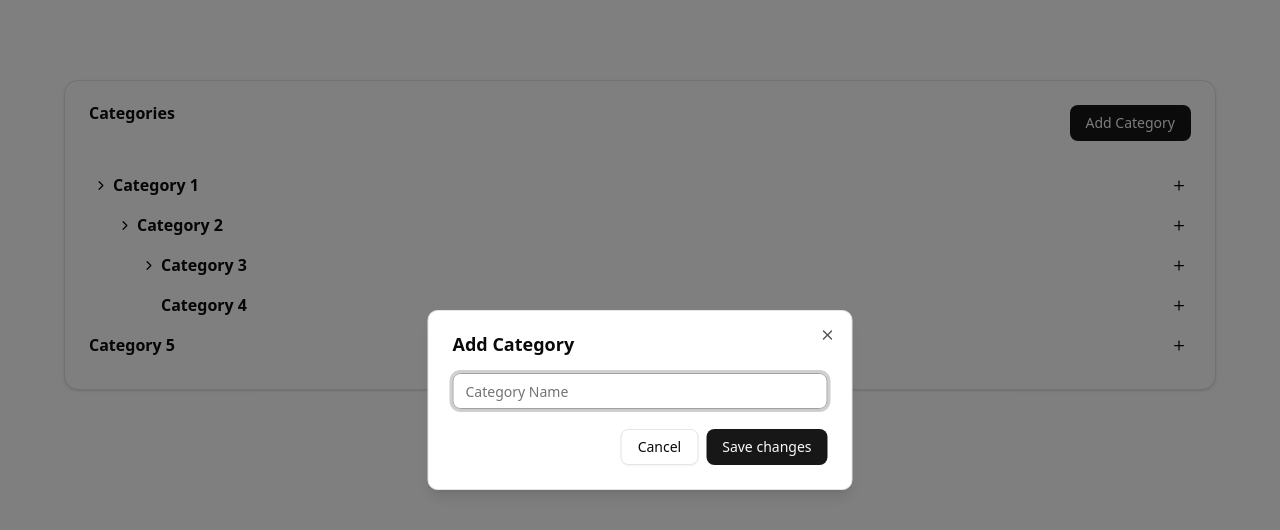
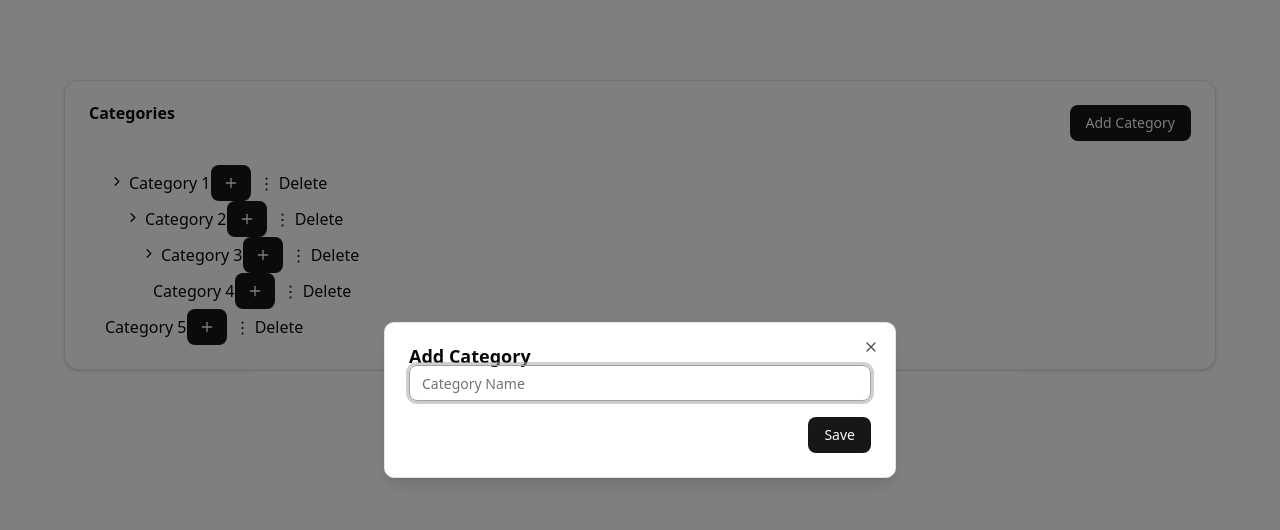
Before and after one commit to muzahidul-islam-dev/job-task, a Next.js app: page / in a window 1280 px wide. Both pictures are taken after a click on the button "Add Category". Shown: the top 530 px of the page. Built offline with nearby package versions, Linux system fonts and the light colour scheme.

Commit message:
feat: refactor TreeData and TreeNode components for improved category management and modal integration

```diff
--- a/src/app/page.tsx
+++ b/src/app/page.tsx
@@ -23,10 +23,6 @@ export default function Home() {
     { id: 5, name: 'Category 5', parentId: null },
   ]);
 
-
-
-  const [isOpenModal, setIsOpenModal] = useState(false)
-
   console.log(categories)
   // console.log(treeData(), 'category data')
 
@@ -39,13 +35,13 @@ export default function Home() {
           <CardHeader>
             <CardTitle>Categories</CardTitle>
             <CardAction>
-              <Modal parentId={null} categories={categories} setCategories={setCategories} >
+              <Modal parentId={null} setCategories={setCategories} >
                 <Button className="cursor-pointer">Add Category</Button>
               </Modal>
             </CardAction>
           </CardHeader>
           <CardContent>
-            <TreeData categories={categories} parentId={null} setCategories={setCategories} />
+            <TreeData categories={categories} setCategories={setCategories} />
           </CardContent>
         </Card>
       </div>
--- a/src/components/TreeData/index.tsx
+++ b/src/components/TreeData/index.tsx
@@ -1,39 +1,22 @@
-import { TCategory } from '@/type/Category';
-import React, { Dispatch, SetStateAction } from 'react';
-import Modal from '../modal';
-import { ChevronRight, Plus } from 'lucide-react';
+import { Dispatch, SetStateAction } from "react"
+import { TCategory } from "@/type/Category"
+import TreeNode from "../TreeNode"
+
 interface TreeDataType {
-    categories: TCategory[];
-    parentId: string | null | number;
-    setCategories: Dispatch<SetStateAction<TCategory[]>>;
+  categories: TCategory[]
+  setCategories: Dispatch<SetStateAction<TCategory[]>>
 }
-const TreeData: React.FC<TreeDataType> = ({ categories, parentId, setCategories }) => {
-    return (
-        <div>
-            <ul>
-                {
-                    categories.filter((category: TCategory) => category.parentId === parentId).map((categoryItem: TCategory) => {
-                        const hasChildren = categories.some((singleCategory: TCategory) => singleCategory?.parentId === categoryItem.id);
-                        return (
-                            <li key={categoryItem.id} className="font-semibold cursor-pointer">
-                                <div className="flex rounded hover:bg-gray-50 py-2 items-center justify-between">
-                                    <div className="flex items-center">{hasChildren && <ChevronRight height={15} />} {categoryItem?.name}</div>
-                                    <Modal categories={categories} setCategories={setCategories} parentId={categoryItem?.id}>
-                                        <Plus height={15} />
-                                    </Modal>
-                                </div>
-                                {
-                                    hasChildren && (<ul className="ml-6">
-                                        <TreeData categories={categories} parentId={categoryItem.id} setCategories={setCategories} />
-                                    </ul>)
-                                }
-                            </li>
-                        )
-                    })
-                }
-            </ul>
-        </div>
-    )
-};
 
-export default TreeData;
+const TreeData: React.FC<TreeDataType> = ({
+  categories,
+  setCategories,
+}) => {
+  return (
+    <ul>
+      {categories
+        .filter(singleCategory => singleCategory.parentId === null)
+        .map(categoryItem => <TreeNode key={categoryItem.id} category={categoryItem} categories={categories} setCategories={setCategories} />)}
+    </ul>
+  )
+}
+export default TreeData
--- /dev/null
+++ b/src/components/TreeNode/index.tsx
@@ -0,0 +1,76 @@
+"use client"
+import { TCategory } from "@/type/Category"
+import { useState } from "react"
+import Modal from "../modal"
+import { Button } from "../ui/button"
+import { ArrowBigLeftIcon, ChevronRight, Plus } from "lucide-react"
+
+interface Props {
+    category: TCategory
+    categories: TCategory[]
+    setCategories: React.Dispatch<React.SetStateAction<TCategory[]>>
+}
+
+export default function TreeNode({ category, categories, setCategories }: Props) {
+    const [open, setOpen] = useState(true)
+
+    const hasChildren = categories.filter(categoryData => categoryData.parentId === category.id)
+
+    const deleteNode = (id: number) => {
+        const getAllChildren = (parentId: number): number[] =>
+            categories
+                .filter(n => n.parentId === parentId)
+                .flatMap(n => [n.id, ...getAllChildren(n.id)])
+
+        const ids = [id, ...getAllChildren(id)]
+        setCategories(prev => prev.filter(n => !ids.includes(n.id)))
+    }
+
+    return (
+        <li className="ml-4">
+            <div className="flex items-center gap-2">
+                <div className="flex items-center justify-between">
+                    <div>
+                        {hasChildren.length > 0 && (
+                            <button onClick={() => setOpen(!open)} className="cursor-pointer">
+                                <ChevronRight height={15} />
+                            </button>
+                        )}
+
+                        <span>{category.name}</span>
+                    </div>
+                    <div>
+                        <Modal parentId={category.id} setCategories={setCategories}>
+                            <Button><Plus /></Button>
+                        </Modal>
+                    </div>
+                </div>
+
+
+
+                <button
+                    onClick={() => {
+                        if (confirm("Delete this node and all children?")) {
+                            deleteNode(category.id)
+                        }
+                    }}
+                >
+                    ⋮ Delete
+                </button>
+            </div>
+
+            {open && hasChildren.length > 0 && (
+                <ul>
+                    {hasChildren.map(child => (
+                        <TreeNode
+                            key={child.id}
+                            category={child}
+                            categories={categories}
+                            setCategories={setCategories}
+                        />
+                    ))}
+                </ul>
+            )}
+        </li>
+    )
+}
--- a/src/components/modal/index.tsx
+++ b/src/components/modal/index.tsx
@@ -1,71 +1,57 @@
-"use client"
-import React, { Dispatch, ReactNode, SetStateAction, useState } from 'react';
-import {
-    Dialog,
-    DialogClose,
-    DialogContent,
-    DialogFooter,
-    DialogHeader,
-    DialogTitle,
-    DialogTrigger,
-} from "@/components/ui/dialog"
-import { Input } from "@/components/ui/input";
-import { Label } from "@radix-ui/react-label";
-import { Button } from '../ui/button';
-import { useForm } from 'react-hook-form';
-import { TCategory } from '@/type/Category';
+import React, { Dispatch, SetStateAction } from "react"
+import { Button } from "../ui/button"
+import { Dialog, DialogContent, DialogFooter, DialogHeader, DialogTitle, DialogTrigger } from "../ui/dialog"
+import { Input } from "../ui/input"
+import { TCategory } from "@/type/Category";
+import { useForm } from "react-hook-form";
+
 
 interface ModalType {
-    children: ReactNode;
-    parentId: number | null;
-    categories: TCategory[];
-    setCategories: Dispatch<SetStateAction<TCategory[]>>;
+    parentId: number | string | null;
+    setCategories: Dispatch<SetStateAction<TCategory[]>>,
+    children: React.ReactNode
+}
+const Modal: React.FC<ModalType> = ({parentId,setCategories,children}) => {
+  const [open, setOpen] = React.useState(false)
+
+  const { handleSubmit, register, reset, formState: { errors } } =
+    useForm<TCategory>()
+
+  const onSubmit = (data: TCategory) => {
+    setCategories(prevData => [...prevData, {
+        id: prevData.length + 1,
+        name: data?.name,
+        parentId: parentId
+    }]);
+    reset()
+    setOpen(false)
   }
 
-const Modal: React.FC<ModalType> = ({ parentId, categories, setCategories, children }) => {
-    const { handleSubmit, register, formState: { errors } } = useForm<TCategory>()
-    const [isOpenModal, setIsOpenModal] = useState(false);
+  return (
+    <Dialog open={open} onOpenChange={setOpen}>
+      <DialogTrigger asChild>{children}</DialogTrigger>
 
-    console.log(parentId, 'clicked parent ids')
-    const onSubmit = (data: TCategory) => {
-        const categoryData: TCategory = {
-            id: categories?.length + 1,
-            name: data?.name,
-            parentId: data?.parentId || null
-        }
-        console.log(parentId, 'this is parent id')
-        setCategories((prev: TCategory[]) => [...prev, categoryData])
-        setIsOpenModal(false)
-    }
-    return (
-        <Dialog onOpenChange={setIsOpenModal} open={isOpenModal}>
-            <DialogTrigger asChild>
-                {children}
-            </DialogTrigger>
-            <DialogContent className="sm:max-w-106.25">
+      <DialogContent>
         <form onSubmit={handleSubmit(onSubmit)}>
           <DialogHeader>
             <DialogTitle>Add Category</DialogTitle>
           </DialogHeader>
-                    <div className="grid gap-4">
-                        <div className="grid gap-3">
-                            <Input type='text' className='mt-5' id="name-1" {...register('name', {
-                                required: true
-                            })} placeholder='Category Name' />
-                            {errors?.name && <Label className='text-red-500'>Name field is required</Label>}
-                            {parentId && <Input type='hidden' {...register('parentId')} defaultValue={parentId} />}
-                        </div>
-                    </div>
-                    <DialogFooter className='mt-5'>
-                        <DialogClose asChild>
-                            <Button variant="outline">Cancel</Button>
-                        </DialogClose>
-                        <Button type="submit">Save changes</Button>
+
+          <Input
+            {...register("name", { required: true })}
+            placeholder="Category Name"
+          />
+          {errors.name && (
+            <p className="text-red-500">Name is required</p>
+          )}
+
+          <DialogFooter className="mt-4">
+            <Button type="submit">Save</Button>
           </DialogFooter>
         </form>
       </DialogContent>
     </Dialog>
   )
-};
+}
 
 export default Modal;
```
Lines whose indentation alone changed are shown as unchanged.
